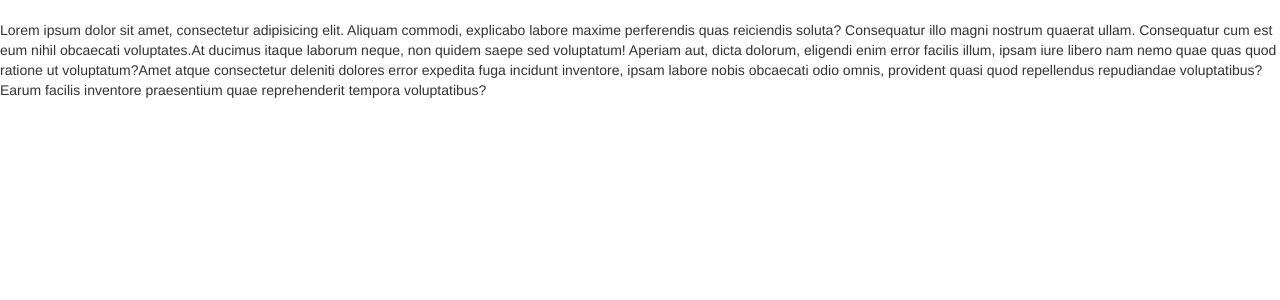
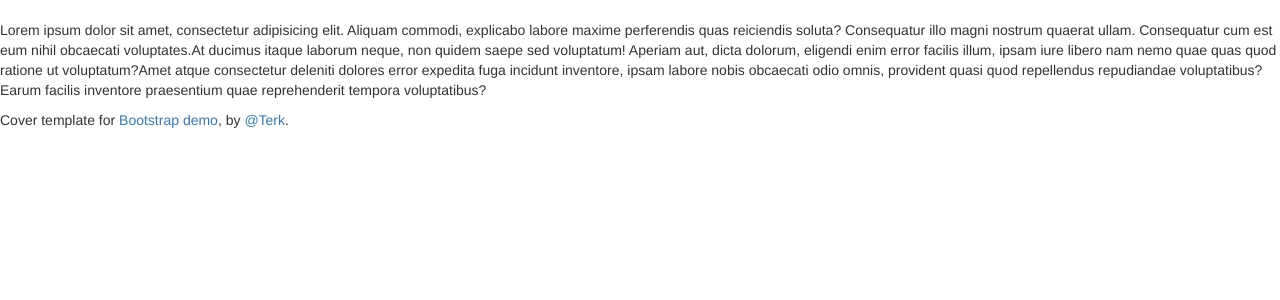
Before and after one commit to sarawuthza/ci, a CodeIgniter app: page /ci/index.php/home/test in a window 1280 px wide. Shown: the part 52-352 px from the top of the page. Run offline with CodeIgniter, Linux system fonts and the light colour scheme; some libraries are stand-ins or nearby versions.

Commit message:
add footer

```diff
--- a/application/views/layout/footer_view.php
+++ b/application/views/layout/footer_view.php
@@ -1,3 +1,9 @@
+<div class="footer">
+    <div class="inner">
+        <p>Cover template for <a href="https://getbootstrap.com">Bootstrap demo</a>, by <a href="https://twitter.com/mdo">@Terk</a>.</p>
+    </div>
+</div>
+
 <script src="<?php echo base_url('bower_components/jquery/dist/jquery.min.js')?>"></script>
 <script src="<?php echo base_url('bower_components/bootstrap/dist/js/bootstrap.min.js')?>"></script>
 </body>
--- a/application/views/layout/header_view.php
+++ b/application/views/layout/header_view.php
@@ -5,7 +5,7 @@
     <meta name="viewport"
           content="width=device-width, user-scalable=no, initial-scale=1.0, maximum-scale=1.0, minimum-scale=1.0">
     <meta http-equiv="X-UA-Compatible" content="ie=edge">
-
+    <link rel="stylesheet" href="<?php echo base_url('bower_components/bootstrap/style.css')?>">
     <link rel="stylesheet" href="<?php echo base_url('bower_components/bootstrap/dist/css/bootstrap.min.css')?>">
     <link rel="stylesheet" href="<?php echo base_url('bower_components/font-awesome/css/font-awesome.min.css')?>">
     <link rel="stylesheet" href="<?php echo base_url('bower_components/animate.css/animate.min.css')?>">
```
